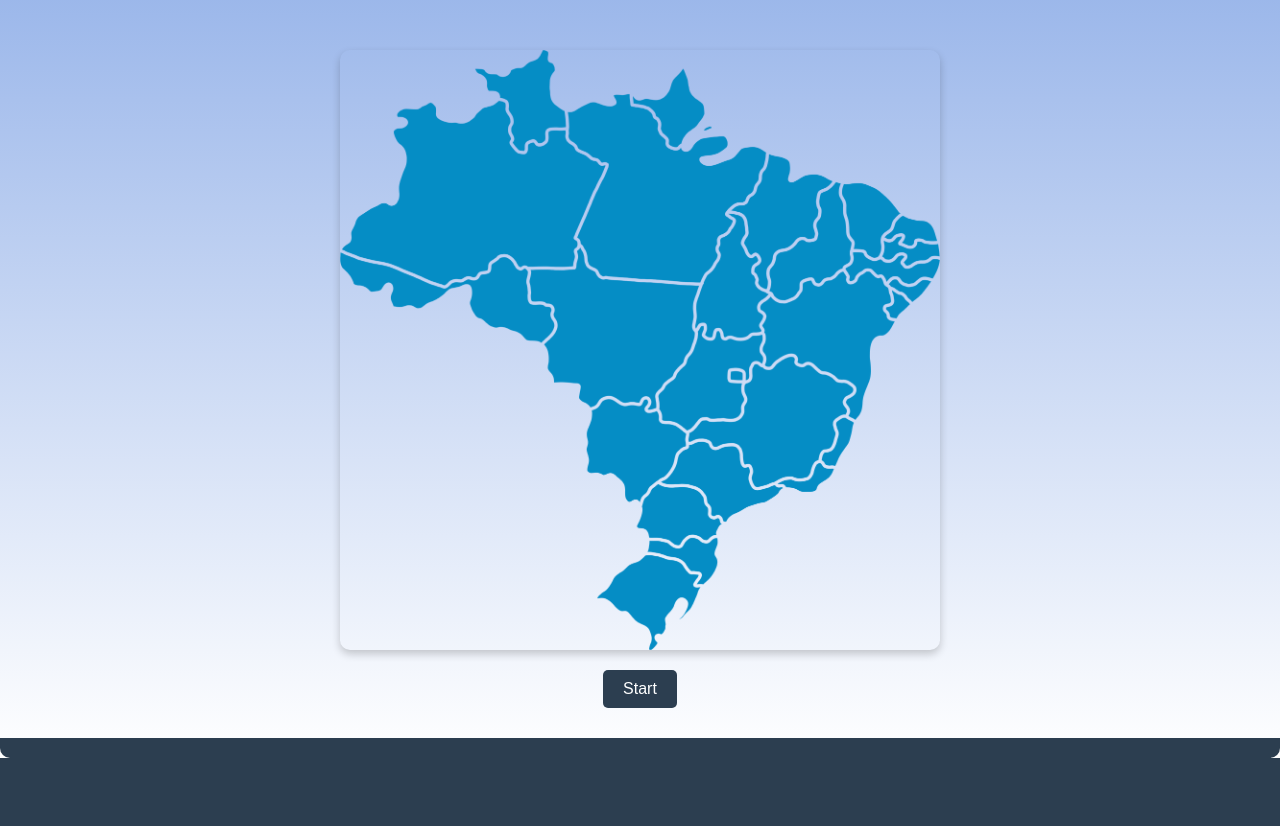
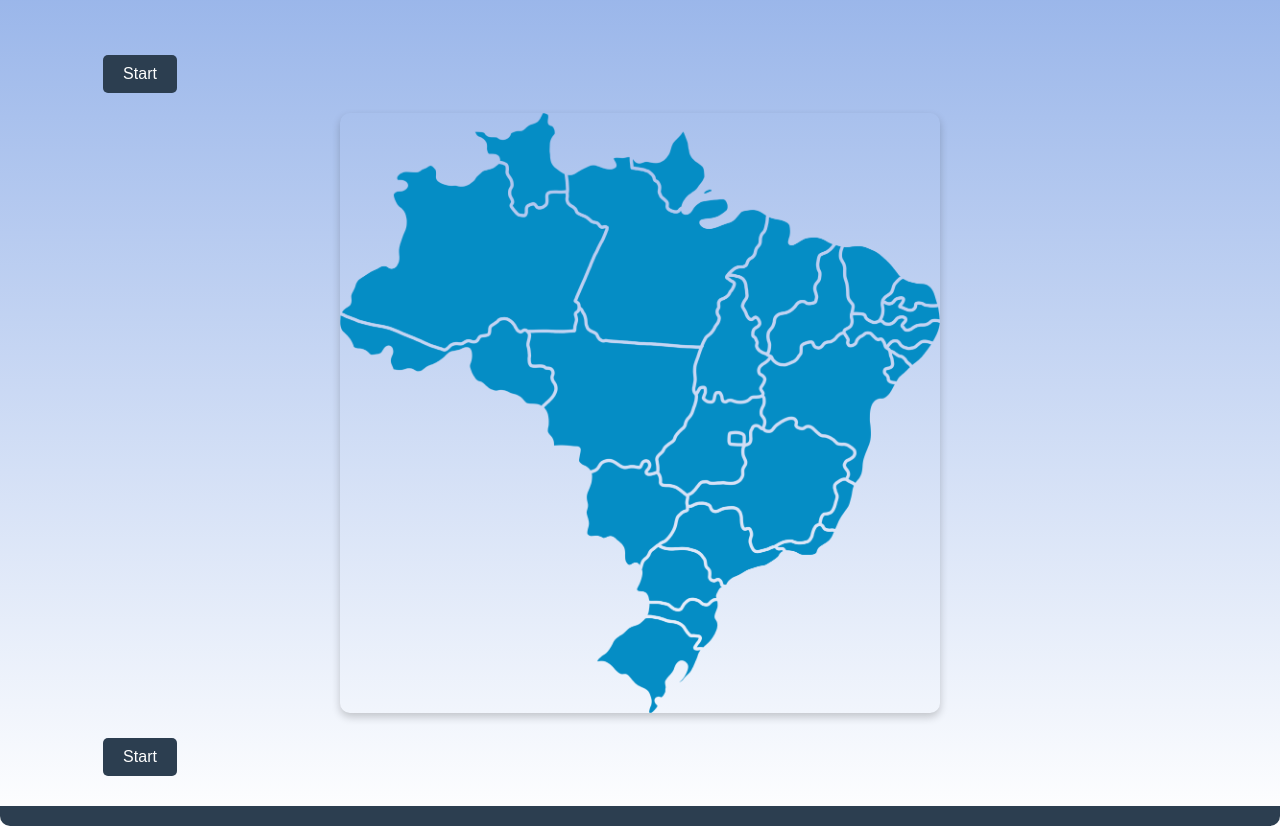
Before and after one commit to AlexandraL-Carvalho/live-weather-dashboard, a Flask app: page / in a window 1280 px wide. Shown: the part 122-948 px from the top of the page. Before the commit the page ends 880 px from the top, so only its background shows below. Run offline with Flask 3, Linux system fonts and the light colour scheme.

Commit message:
No processo de coolcar um botão de menu em cima do mapa

```diff
--- a/templates/index.html
+++ b/templates/index.html
@@ -48,7 +48,8 @@
             border-radius: 10px;
         }
         .button-container {
-            margin-top: 20px;
+            margin-top: 25px;
+            margin-right: 1000px;
         }
         .button-container button {
             padding: 10px 20px;
@@ -85,6 +86,9 @@
     </header>
 
     <div class="container">
+        <div class="button-container">
+            <button onclick="location.href='/start'">Start</button>
+        </div>
         <div class="map">
             <!-- Mapa do Brasil -->
             <img src="{{ url_for('static', filename='mapa-brasil-5.png') }}" alt="Mapa do Brasil">
```
